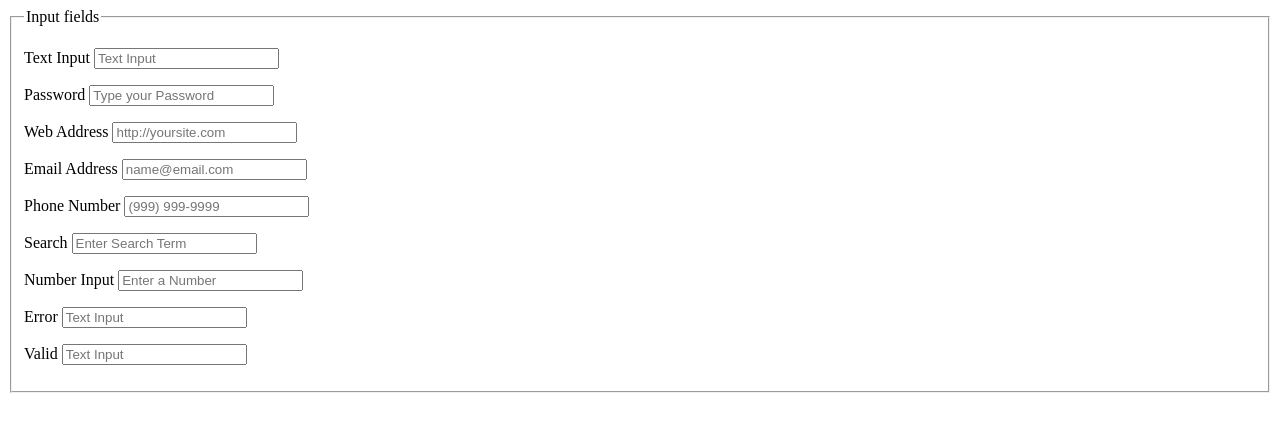
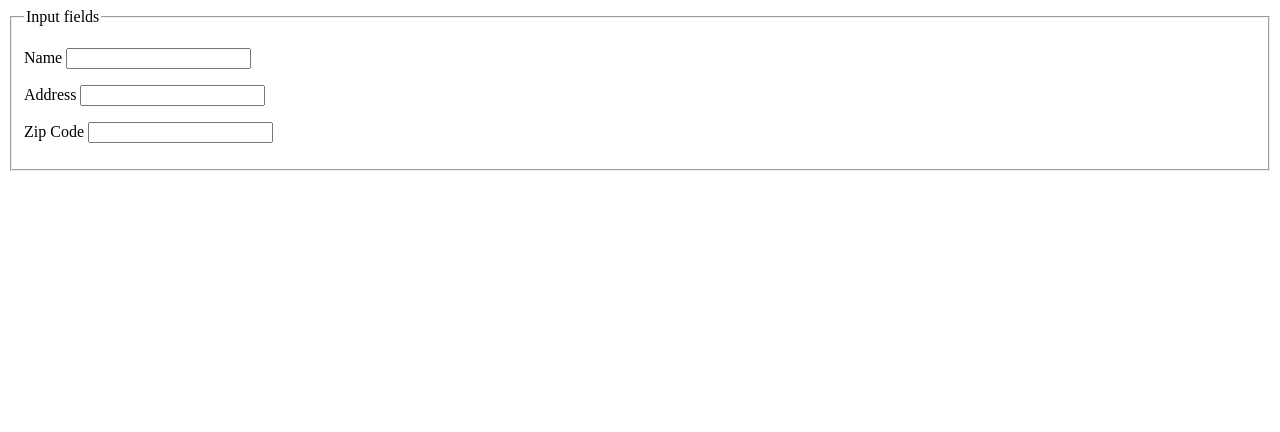
Before and after one commit to Velktri/CSBRidge, a browser extension: page testing/destination.html in a window 1280 px wide. Drawn offline with Linux system fonts and the light colour scheme.

Commit message:
test changes

```diff
--- a/testing/destination.html
+++ b/testing/destination.html
@@ -5,40 +5,16 @@
             <fieldset id="forms__input">
               <legend>Input fields</legend>
               <p>
-                <label for="input__text">Text Input</label>
-                <input id="input__text" type="text" placeholder="Text Input">
+                <label for="input__name">Name</label>
+                <input id="input__name" type="text">
               </p>
               <p>
-                <label for="input__password">Password</label>
-                <input id="input__password" type="password" placeholder="Type your Password">
+                <label for="input__address">Address</label>
+                <input id="input__address" type="text">
               </p>
               <p>
-                <label for="input__webaddress">Web Address</label>
-                <input id="input__webaddress" type="url" placeholder="http://yoursite.com">
-              </p>
-              <p>
-                <label for="input__emailaddress">Email Address</label>
-                <input id="input__emailaddress" type="email" placeholder="name@email.com">
-              </p>
-              <p>
-                <label for="input__phone">Phone Number</label>
-                <input id="input__phone" type="tel" placeholder="(999) 999-9999">
-              </p>
-              <p>
-                <label for="input__search">Search</label>
-                <input id="input__search" type="search" placeholder="Enter Search Term">
-              </p>
-              <p>
-                <label for="input__text2">Number Input</label>
-                <input id="input__text2" type="number" placeholder="Enter a Number">
-              </p>
-              <p>
-                <label for="input__text3" class="error">Error</label>
-                <input id="input__text3" class="is-error" type="text" placeholder="Text Input">
-              </p>
-              <p>
-                <label for="input__text4" class="valid">Valid</label>
-                <input id="input__text4" class="is-valid" type="text" placeholder="Text Input">
+                <label for="input__zip">Zip Code</label>
+                <input id="input__zip" type="text">
               </p>
             </fieldset>
         </form>
```
Also changed, not shown: index.html (+2 -1 lines).
